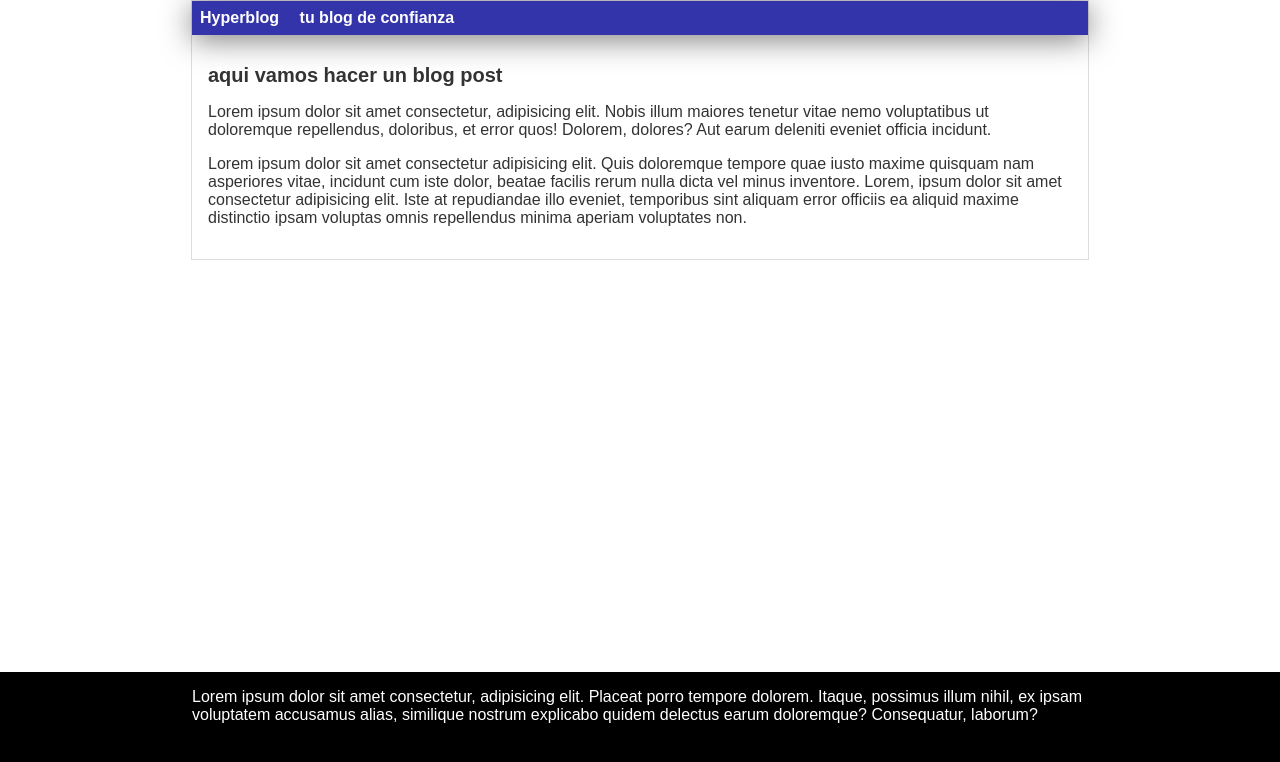
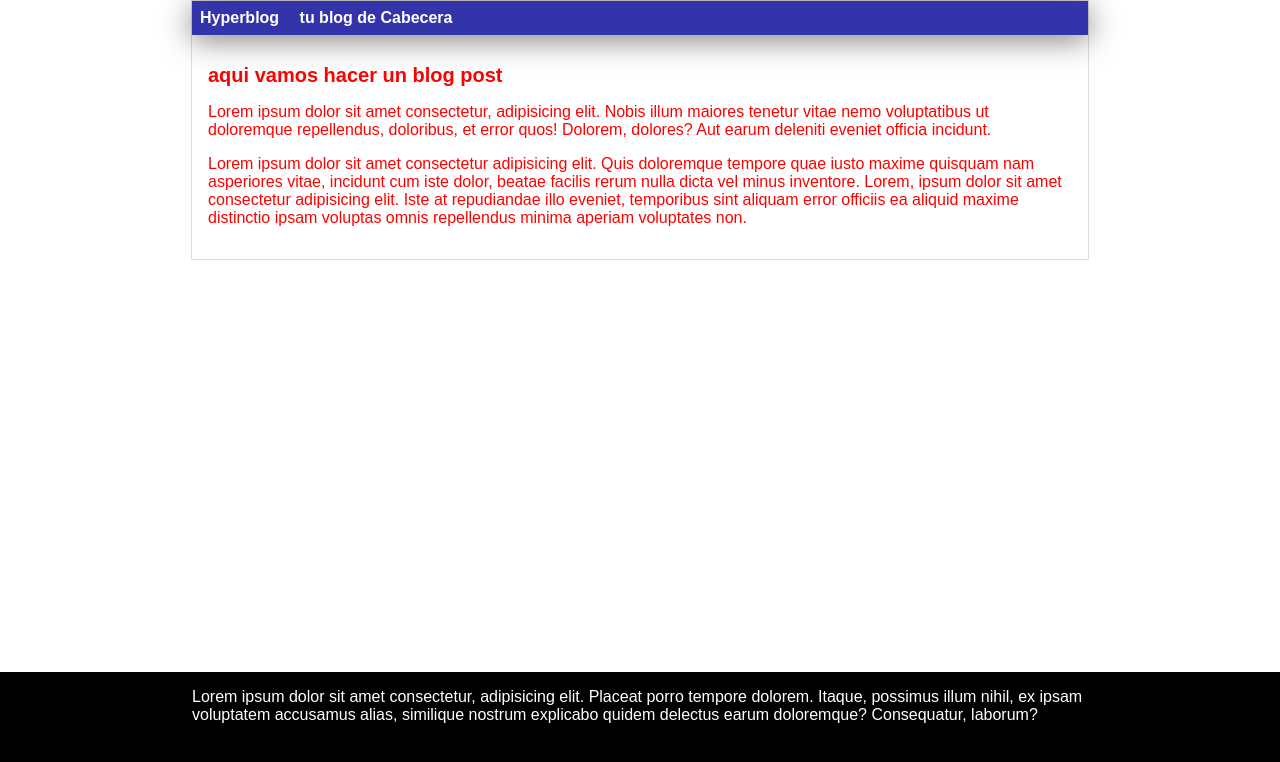
Before and after one commit to williamjparra/hyperblog, a plain HTML site: page index.html in a window 1280 px wide. Drawn offline with Linux system fonts and the light colour scheme.

Commit message:
modifique la cabecera y el color del texto

```diff
--- a/css/estilos.css
+++ b/css/estilos.css
@@ -1,5 +1,5 @@
 body{
-    color: #333;
+    color: red;
     text-align: center;
     font-family: Arial;
     font-size: 16px;
--- a/index.html
+++ b/index.html
@@ -10,7 +10,7 @@
 <body>
     <div class="container">
         <div id="cabecera">
-            Hyperblog <span id="tagline">tu blog de confianza</span>
+            Hyperblog <span id="tagline">tu blog de Cabecera</span>
         </div>
         <div id="post">
             <h1>aqui vamos hacer un blog post</h1>
```
